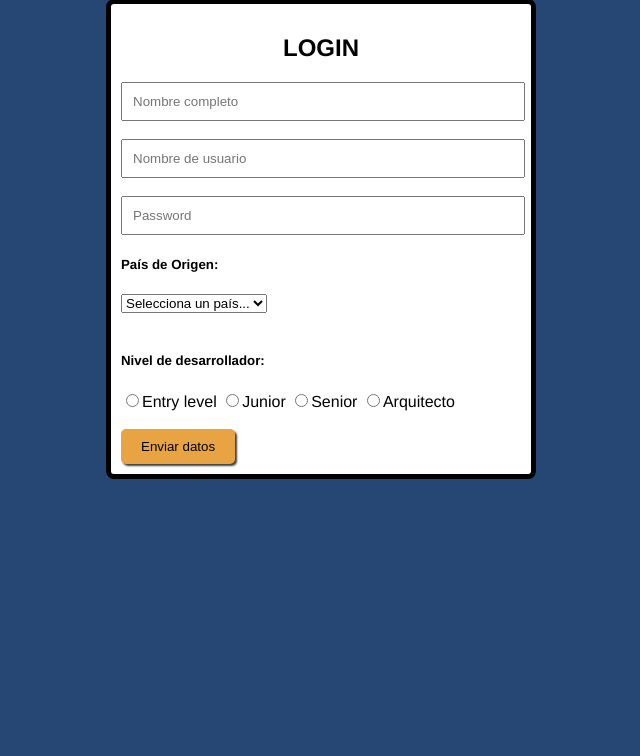
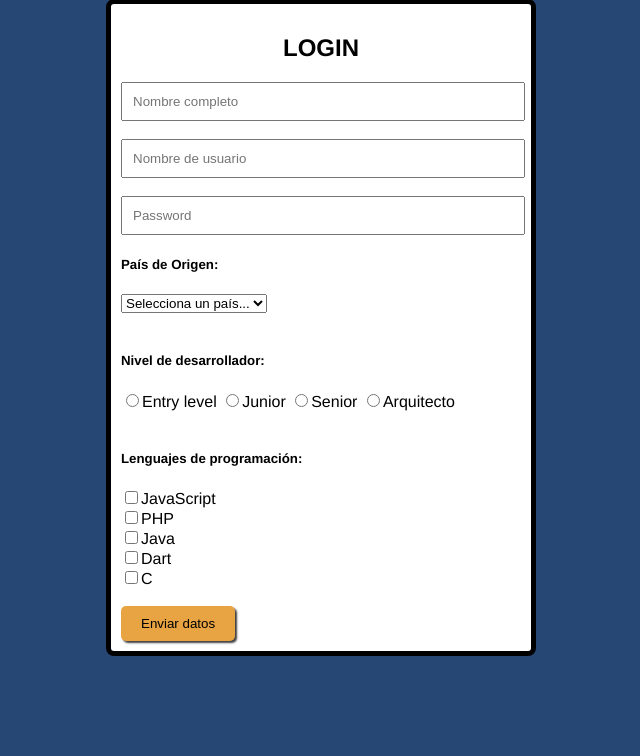
Before and after one commit to rortizv/login_validation, a PHP site: page /login.php in a window 1280 px wide. Shown: the part 101-857 px from the top of the page, without its empty margins (319-959 px from the left). Before the commit the page ends 580 px from the top, so only its background shows below. Run offline with PHP 8.4, Linux system fonts and the light colour scheme.

Commit message:
added checkbox verification

```diff
--- a/login.php
+++ b/login.php
@@ -18,6 +18,7 @@
             $email = "";
             $pais = "";
             $nivel = "";
+            $lenguajes = array();
 
             if(isset($_POST['nombre'])){
                 $nombre = $_POST['nombre'];
@@ -29,6 +30,12 @@
                 $nivel = $_POST['nivel'];
             }else{
                 $nivel = "";
+            }
+
+            if(isset($_POST['lenguajes'])){
+                $lenguajes = $_POST['lenguajes'];
+            }else{
+                $lenguajes = [];
             }
 
             $campos = array();
@@ -51,6 +58,10 @@
 
             if($nivel == ""){
                 array_push($campos, "Selecciona un nivel de desarrollo");
+            }
+
+            if($lenguajes == "" || count($lenguajes) < 2){
+                array_push($campos, "Selecciona al menos dos (2) lenguajes de programación");
             }
 
             if(count($campos) > 0){
@@ -94,7 +105,7 @@
             <br>
 
             <div>
-                <h5>Nivel de desarrollador: </h5>
+                <h5>Nivel de desarrollador:</h5>
                 <input type="radio" name="nivel" value="entry_level"
                     <?php if($nivel == "entry_level") echo "checked"; ?>>Entry level
                 <input type="radio" name="nivel" value="junior" <?php if($nivel == "junior") echo "checked"; ?>>Junior
@@ -103,6 +114,17 @@
                     <?php if($nivel == "arquitect") echo "checked"; ?>>Arquitecto
             </div>
             <br>
+
+            <div>
+                <h5>Lenguajes de programación:</h5>
+                <input type="checkbox" name="lenguajes[]" value="js" <?php if(in_array("js", $lenguajes)) echo "checked"; ?>>JavaScript<br>
+                <input type="checkbox" name="lenguajes[]" value="php" <?php if(in_array("php", $lenguajes)) echo "checked"; ?>>PHP<br>
+                <input type="checkbox" name="lenguajes[]" value="java" <?php if(in_array("java", $lenguajes)) echo "checked"; ?>>Java<br>
+                <input type="checkbox" name="lenguajes[]" value="dart" <?php if(in_array("dart", $lenguajes)) echo "checked"; ?>>Dart<br>
+                <input type="checkbox" name="lenguajes[]" value="c" <?php if(in_array("c", $lenguajes)) echo "checked"; ?>>C<br>
+            </div>
+            <br>
+
             <div>
                 <input id="submit" type="submit" value="Enviar datos">
             </div>
```
